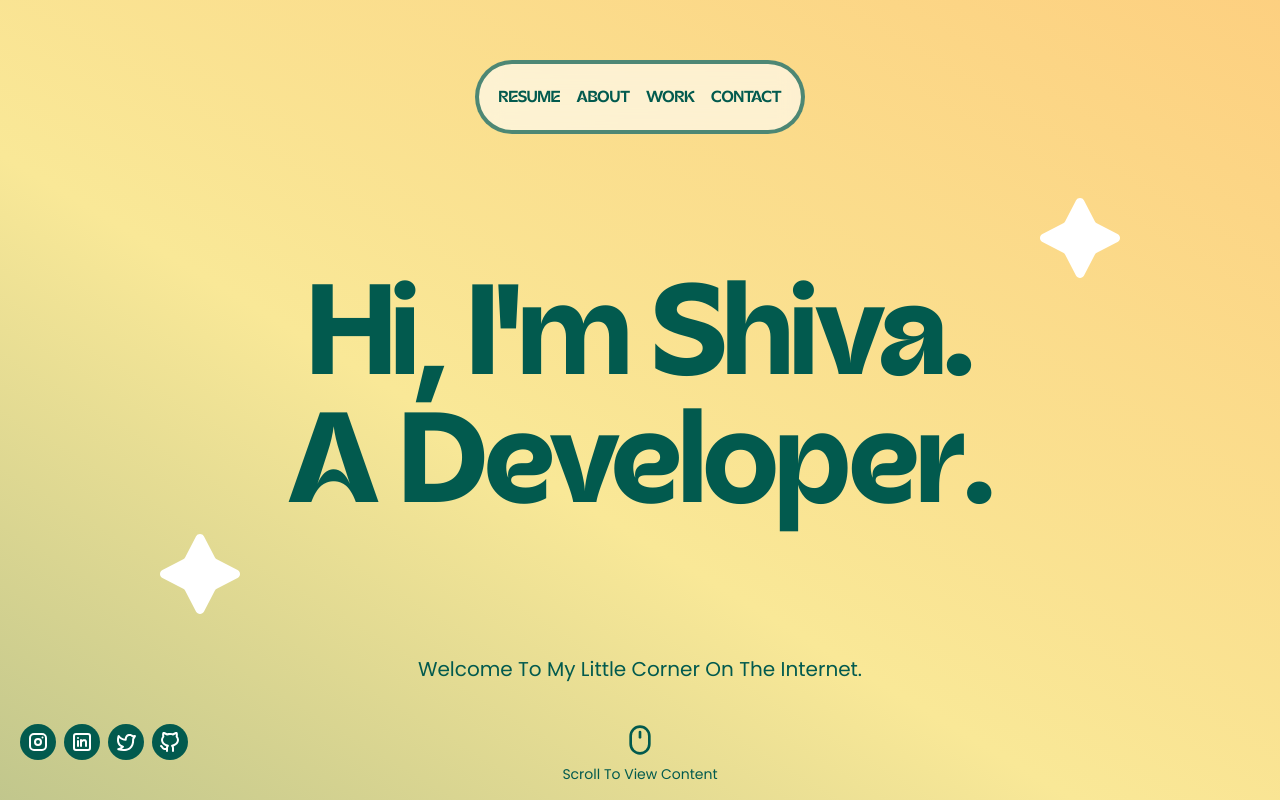
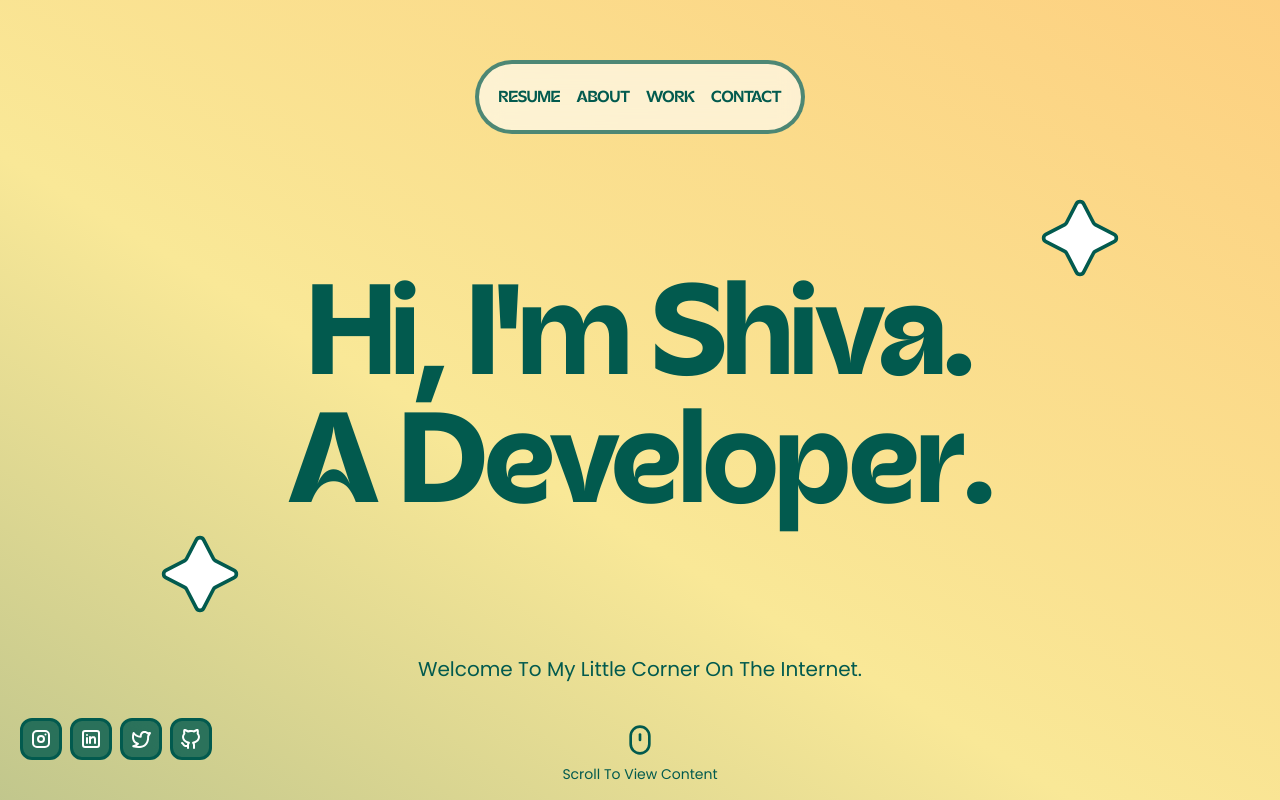
Before and after one commit to shivamyneni/react-portfolio, a React (Create React App) app: page / in a window 1280 px wide. Shown: the top 800 px of the page. Built offline with nearby package versions, Linux system fonts and the light colour scheme; a web font is replaced by a local one.

Commit message:
updated animatyions

```diff
--- a/src/assets/Images/Github.tsx
+++ b/src/assets/Images/Github.tsx
@@ -3,20 +3,25 @@ import React, { CSSProperties, memo } from "react";
 const Github = memo((props: CSSProperties) => {
 	const { color } = props;
 	return (
+		<a
+			className="p-[6px] rounded-xl  bg-primary  bg-opacity-80 backdrop-blur-md border-[3px]  border-primary hover:bg-white transition-colors group duration-500"
+			href="https://github.com/shivamyneni">
 			<svg
 				xmlns="http://www.w3.org/2000/svg"
-      style={props}
+				width={"1.5em"}
 				viewBox="0 0 24 24">
 				<g
 					fill="none"
-        fill-rule="nonzero">
+					fill-rule="nonzero"
+					className="text-white transition-colors duration-300 group-hover:text-primary">
 					<path d="M24 0v24H0V0h24ZM12.593 23.258l-.011.002-.071.035-.02.004-.014-.004-.071-.035c-.01-.004-.019-.001-.024.005l-.004.01-.017.428.005.02.01.013.104.074.015.004.012-.004.104-.074.012-.016.004-.017-.017-.427c-.002-.01-.009-.017-.017-.018Zm.265-.113-.013.002-.185.093-.01.01-.003.011.018.43.005.012.008.007.201.093c.012.004.023 0 .029-.008l.004-.014-.034-.614c-.003-.012-.01-.02-.02-.022Zm-.715.002a.023.023 0 0 0-.027.006l-.006.014-.034.614c0 .012.007.02.017.024l.015-.002.201-.093.01-.008.004-.011.017-.43-.003-.012-.01-.01-.184-.092Z" />
 					<path
-          fill={color}
+						className="fill-current"
 						d="M6.315 6.176c-.25-.638-.24-1.367-.129-2.034a6.77 6.77 0 0 1 2.12 1.07c.28.214.647.283.989.18A9.343 9.343 0 0 1 12 5c.961 0 1.874.14 2.703.391.342.104.709.034.988-.18a6.77 6.77 0 0 1 2.119-1.07c.111.667.12 1.396-.128 2.033-.15.384-.075.826.208 1.14C18.614 8.117 19 9.04 19 10c0 2.114-1.97 4.187-5.134 4.818-.792.158-1.101 1.155-.495 1.726.389.366.629.882.629 1.456v3a1 1 0 0 0 2 0v-3c0-.57-.12-1.112-.334-1.603C18.683 15.35 21 12.993 21 10c0-1.347-.484-2.585-1.287-3.622.21-.82.191-1.646.111-2.28-.071-.568-.17-1.312-.57-1.756-.595-.659-1.58-.271-2.28-.032a9.081 9.081 0 0 0-2.125 1.045A11.432 11.432 0 0 0 12 3c-.994 0-1.953.125-2.851.356a9.08 9.08 0 0 0-2.125-1.045c-.7-.24-1.686-.628-2.281.031-.408.452-.493 1.137-.566 1.719l-.005.038c-.08.635-.098 1.462.112 2.283C3.484 7.418 3 8.654 3 10c0 2.992 2.317 5.35 5.334 6.397A3.986 3.986 0 0 0 8 17.98l-.168.034c-.717.099-1.176.01-1.488-.122-.76-.322-1.152-1.133-1.63-1.753-.298-.385-.732-.866-1.398-1.088a1 1 0 0 0-.632 1.898c.558.186.944 1.142 1.298 1.566.373.448.869.916 1.58 1.218.682.29 1.483.393 2.438.276V21a1 1 0 0 0 2 0v-3c0-.574.24-1.09.629-1.456.607-.572.297-1.568-.495-1.726C6.969 14.187 5 12.114 5 10c0-.958.385-1.881 1.108-2.684.283-.314.357-.756.207-1.14Z"
 					/>
 				</g>
 			</svg>
+		</a>
 	);
 });
 
--- a/src/assets/Images/Instagram.tsx
+++ b/src/assets/Images/Instagram.tsx
@@ -3,20 +3,27 @@ import React, { CSSProperties, memo } from "react";
 const Instagram = memo((props: CSSProperties) => {
   const { color } = props;
   return (
+    <a
+   className="p-[6px] rounded-xl  bg-primary  bg-opacity-80 backdrop-blur-md border-[3px]  border-primary hover:bg-white transition-colors group"
+    href="https://www.instagram.com/_shivamyneni/"
+   >
     <svg
       xmlns="http://www.w3.org/2000/svg"
-      style={props}
+      width={"1.5em"}
       viewBox="0 0 24 24">
       <g
         fill="none"
-        fill-rule="evenodd">
+          fill-rule="evenodd"
+         className="text-white transition-colors duration-300 group-hover:text-primary"
+        >
         <path d="M24 0v24H0V0h24ZM12.593 23.258l-.011.002-.071.035-.02.004-.014-.004-.071-.035c-.01-.004-.019-.001-.024.005l-.004.01-.017.428.005.02.01.013.104.074.015.004.012-.004.104-.074.012-.016.004-.017-.017-.427c-.002-.01-.009-.017-.017-.018Zm.265-.113-.013.002-.185.093-.01.01-.003.011.018.43.005.012.008.007.201.093c.012.004.023 0 .029-.008l.004-.014-.034-.614c-.003-.012-.01-.02-.02-.022Zm-.715.002a.023.023 0 0 0-.027.006l-.006.014-.034.614c0 .012.007.02.017.024l.015-.002.201-.093.01-.008.004-.011.017-.43-.003-.012-.01-.01-.184-.092Z" />
         <path
-          fill={color}
+        className="fill-current"
           d="M16 3a5 5 0 0 1 5 5v8a5 5 0 0 1-5 5H8a5 5 0 0 1-5-5V8a5 5 0 0 1 5-5h8Zm0 2H8a3 3 0 0 0-3 3v8a3 3 0 0 0 3 3h8a3 3 0 0 0 3-3V8a3 3 0 0 0-3-3Zm-4 3a4 4 0 1 1 0 8 4 4 0 0 1 0-8Zm0 2a2 2 0 1 0 0 4 2 2 0 0 0 0-4Zm4.5-3.5a1 1 0 1 1 0 2 1 1 0 0 1 0-2Z"
         />
       </g>
-    </svg>
+      </svg>
+      </a>
   );
 });
 
--- a/src/assets/Images/Linkedin.tsx
+++ b/src/assets/Images/Linkedin.tsx
@@ -1,22 +1,32 @@
 import React, { CSSProperties, memo } from "react";
 
-const Linkedin = memo((props: CSSProperties) => {
+interface LinkedinProps {
+	color?: string; // Color for the SVG fill
+}
+
+const Linkedin = memo((props: LinkedinProps) => {
 	const { color } = props;
 	return (
+		<a
+			className="p-[6px] rounded-xl  bg-primary  bg-opacity-80 backdrop-blur-md border-[3px]  border-primary hover:bg-white transition-colors group"
+			href="https://www.linkedin.com/in/shivamyneni/">
 			<svg
 				xmlns="http://www.w3.org/2000/svg"
-      style={props}
+				width={"1.5em"}
 				viewBox="0 0 24 24">
 				<g
 					fill="none"
-        fill-rule="nonzero">
+					fill-rule="nonzero"
+					className="text-white transition-colors duration-300 group-hover:text-primary">
 					<path d="M24 0v24H0V0h24ZM12.593 23.258l-.011.002-.071.035-.02.004-.014-.004-.071-.035c-.01-.004-.019-.001-.024.005l-.004.01-.017.428.005.02.01.013.104.074.015.004.012-.004.104-.074.012-.016.004-.017-.017-.427c-.002-.01-.009-.017-.017-.018Zm.265-.113-.013.002-.185.093-.01.01-.003.011.018.43.005.012.008.007.201.093c.012.004.023 0 .029-.008l.004-.014-.034-.614c-.003-.012-.01-.02-.02-.022Zm-.715.002a.023.023 0 0 0-.027.006l-.006.014-.034.614c0 .012.007.02.017.024l.015-.002.201-.093.01-.008.004-.011.017-.43-.003-.012-.01-.01-.184-.092Z" />
 					<path
 						fill={color}
+						className="fill-current"
 						d="M18 3a3 3 0 0 1 3 3v12a3 3 0 0 1-3 3H6a3 3 0 0 1-3-3V6a3 3 0 0 1 3-3h12Zm0 2H6a1 1 0 0 0-1 1v12a1 1 0 0 0 1 1h12a1 1 0 0 0 1-1V6a1 1 0 0 0-1-1ZM8 10a1 1 0 0 1 .993.883L9 11v5a1 1 0 0 1-1.993.117L7 16v-5a1 1 0 0 1 1-1Zm3-1a1 1 0 0 1 .984.821 5.82 5.82 0 0 1 .623-.313c.667-.285 1.666-.442 2.568-.159.473.15.948.43 1.3.907.315.425.485.942.519 1.523L17 12v4a1 1 0 0 1-1.993.117L15 16v-4c0-.33-.08-.484-.132-.555a.548.548 0 0 0-.293-.188c-.348-.11-.849-.052-1.182.09-.5.214-.958.55-1.27.861L12 12.34V16a1 1 0 0 1-1.993.117L10 16v-6a1 1 0 0 1 1-1ZM8 7a1 1 0 1 1 0 2 1 1 0 0 1 0-2Z"
 					/>
 				</g>
 			</svg>
+		</a>
 	);
 });
 
--- a/src/assets/Images/Logo.tsx
+++ b/src/assets/Images/Logo.tsx
@@ -3,18 +3,24 @@ import React, { CSSProperties, memo } from "react";
 const Logo = memo((props: CSSProperties) => {
 	const { color } = props;
 	return (
+		<div className="group">
 		<svg
 			xmlns="http://www.w3.org/2000/svg"
 			style={props}
 			fill="none"
-      viewBox="0 0 200 200"
+			viewBox="-10 -10 220 220"
+			className="transition-colors duration-300"
 			version="1.1">
 			<g clip-path="url(#clip0_103_9)">
 				<path
 					fill={color}
+					className="group-hover:text-white"
+					strokeWidth="10"
+					stroke="#025a4e"
 					d="M89.932 6.129c4.225-8.172 15.911-8.172 20.136 0l26.905 52.035a11.33 11.33 0 0 0 4.863 4.863l52.035 26.905c8.172 4.225 8.172 15.911 0 20.136l-52.035 26.905a11.327 11.327 0 0 0-4.863 4.863l-26.905 52.035c-4.225 8.172-15.911 8.172-20.136 0l-26.905-52.035a11.33 11.33 0 0 0-4.863-4.863L6.13 110.068c-8.172-4.225-8.172-15.911 0-20.136l52.035-26.905a11.335 11.335 0 0 0 4.863-4.863L89.932 6.13Z"></path>
 			</g>
 			</svg>
+			</div>
 	);
 });
 
--- a/src/assets/Images/Twitter.tsx
+++ b/src/assets/Images/Twitter.tsx
@@ -3,20 +3,27 @@ import React, { CSSProperties, memo } from "react";
 const Twitter = memo((props: CSSProperties) => {
   const { color } = props;
   return (
+    <a
+				className="p-[6px] rounded-xl  bg-primary  bg-opacity-80 backdrop-blur-md border-[3px]  border-primary hover:bg-white transition-colors group"
+				href="https://twitter.com/Shivamyneni1"
+				>
     <svg
       xmlns="http://www.w3.org/2000/svg"
-      style={props}
+      width={"1.5em"}
       viewBox="0 0 24 24">
       <g
         fill="none"
-        fill-rule="evenodd">
+          fill-rule="evenodd"
+        className="text-white transition-colors duration-300 group-hover:text-primary"
+        >
         <path d="M24 0v24H0V0h24ZM12.593 23.258l-.011.002-.071.035-.02.004-.014-.004-.071-.035c-.01-.004-.019-.001-.024.005l-.004.01-.017.428.005.02.01.013.104.074.015.004.012-.004.104-.074.012-.016.004-.017-.017-.427c-.002-.01-.009-.017-.017-.018Zm.265-.113-.013.002-.185.093-.01.01-.003.011.018.43.005.012.008.007.201.093c.012.004.023 0 .029-.008l.004-.014-.034-.614c-.003-.012-.01-.02-.02-.022Zm-.715.002a.023.023 0 0 0-.027.006l-.006.014-.034.614c0 .012.007.02.017.024l.015-.002.201-.093.01-.008.004-.011.017-.43-.003-.012-.01-.01-.184-.092Z" />
         <path
-          fill={color}
+         className="fill-current"
           d="M17.817 6.989c-.353-.508-1.297-1.222-2.826-.914-.892.179-1.425.62-1.764 1.202-.361.62-.536 1.463-.536 2.444a1 1 0 0 1-1 1c-2.366 0-4.618-.703-6.513-2.604a10.52 10.52 0 0 0-.168 2.34c.053 1.086.312 2.175.927 3.108.605.917 1.6 1.757 3.264 2.285a1 1 0 0 1 .41 1.655 8.52 8.52 0 0 1-1.796 1.405c1.06.11 2.082.118 3.03.032 1.92-.174 3.449-.723 4.405-1.5 2.013-1.632 3.09-4.066 2.89-8.144-.034-.67.613-1.393.925-1.942-.471.088-.943.072-1.248-.367ZM4.594 4.984a1 1 0 0 1 .941.429C7.011 7.572 8.783 8.47 10.75 8.674c.096-.841.323-1.672.75-2.404.626-1.074 1.644-1.864 3.098-2.156 2.01-.404 3.54.324 4.427 1.215l1.792-.335a1 1 0 0 1 1.053 1.478l-1.72 3.022c.157 4.361-1.055 7.405-3.639 9.502-1.37 1.112-3.332 1.743-5.485 1.938-2.17.196-4.623-.041-7.061-.753a1 1 0 0 1 .007-1.922c1.226-.349 2.16-.65 3.003-1.177-1.199-.636-2.082-1.468-2.707-2.416-.868-1.318-1.19-2.788-1.254-4.113-.064-1.325.127-2.553.329-3.438.115-.505.249-1.011.434-1.495a1 1 0 0 1 .818-.636Z"
         />
       </g>
-    </svg>
+      </svg>
+      </a>
   );
 });
 
--- a/src/containers/Intro.tsx
+++ b/src/containers/Intro.tsx
@@ -6,6 +6,7 @@ import TextReveal from "components/magicui/text-reveal";
 import Logo from "assets/Images/Logo";
 import SparklesText from "@components/magicui/sparkles-text";
 import { Mouse, MoveDownRight } from "lucide-react";
+import MouseIcon from "icons/MouseIcon";
 
 gsap.registerPlugin(ScrollTrigger);
 const Intro = memo(() => {
@@ -13,6 +14,7 @@ const Intro = memo(() => {
 	const spark2logoRef = React.useRef<HTMLDivElement>(null);
 	const titleRef = React.useRef<HTMLDivElement>(null);
 	const subtitleRef = React.useRef<HTMLDivElement>(null);
+	const mouseIconRef = React.useRef<HTMLDivElement>(null);
 
 	React.useEffect(() => {
 		if (
@@ -33,6 +35,7 @@ const Intro = memo(() => {
 					{ translateY: -5, opacity: 0 },
 					{ translateY: 0, opacity: 1, duration: 0.2 }
 				)
+
 				.fromTo(
 					sparklogoRef.current,
 					{ scale: 0 },
@@ -66,7 +69,7 @@ const Intro = memo(() => {
 		gsap.fromTo(
 			".quote1",
 			{ yPercent: 100, opacity: 0 },
-			{ yPercent: 0, duration: 2, opacity: 1, ease: "sine", delay: 3 }
+			{ yPercent: 0, duration: 1, opacity: 1, ease: "sine" }
 		);
 	}, []);
 
@@ -77,18 +80,18 @@ const Intro = memo(() => {
 					<div
 						className="xs:w-[3em] sm:w-[3em] md:w-[110px] lg:w-[5em] self-end "
 						ref={sparklogoRef}>
-						<Logo width={"100%"} color="white" />
+						<Logo width={"100%"} height={"100%"} color="white" />
 					</div>
 					<h1
-						className="font-Acorn text-primary font-bold mainheading xs:text-[50px] sm:text-[50px] md:text-[100px] lg:text-9xl "
+						className="font-Acorn text-primary font-bold mainheading xs:text-[50px] sm:text-[50px] md:text-[100px] lg:text-9xl   "
 						ref={titleRef}>
 						Hi, I'm Shiva.
 						<br />A Developer.
 					</h1>
 					<div
-						className="xs:w-[3em] sm:w-[3em] md:w-[110px] lg:w-[5em] self-start  "
+						className="xs:w-[3em] sm:w-[3em] md:w-[130px] lg:w-[5em] self-start  "
 						ref={spark2logoRef}>
-						<Logo width={"100%"} color="white" />
+						<Logo width={"100%"} height={"100%"} color="white" />
 					</div>
 				</div>
 				<p
@@ -96,18 +99,18 @@ const Intro = memo(() => {
 					ref={subtitleRef}>
 					Welcome to my little corner on the internet.
 				</p>
+				<MouseIcon />
 
-				<Mouse className="text-primary w-8 h-8 mb-2" />
 				<p className="font-Poppins text-sm text-primary mb-4 capitalize">
 					Scroll to View Content
 				</p>
 			</div>
-			<div className="w-screen bg-opacity-10 px-[15%] xs:h-auto sm:h-auto  md:h-screen   mb-[20px]  xs:py-[10%] flex flex-col justify-center items-start bg-primary overflow-hidden  border-[4px] border-primary rounded-b-[2%] mx-[2px]">
+			<div className="w-screen bg-opacity-10 px-[15%] xs:h-auto sm:h-auto  md:h-screen   mb-[20px]  xs:py-[10%] sm:py-[10%] md:py-[2%] flex flex-col justify-center items-start bg-primary overflow-hidden  border-[4px] border-primary rounded-b-[2%] mx-[2px]">
 				<div className=" flex flex-row justify-center items-center mb-[40px] ml-[-30px] items-self-start xs:mt-[32px] sm:mt-[32px] md:mt-[10px]">
 					<p className="font-Acorn  md:text-[32px] font-bold text-primary ">
 						About
 					</p>
-					<MoveDownRight className="ml-[8px] text-[48px] text-primary" />
+					<MoveDownRight className="ml-[8px] w-8 h-8 text-primary" />
 				</div>
 				<p className="font-Acorn font-bold xs:text-[24px] sm:text-[32px] md:text-[64px] text-center text-primary capitalize quote1 block ">
 					Hi! I am a full stack developer currently seeking full-time work with
--- a/src/containers/Socialbutton.tsx
+++ b/src/containers/Socialbutton.tsx
@@ -40,179 +40,171 @@ const SocialButtons = () => {
 					GithublogoRef.current,
 					{ opacity: 0, translateY: 100 },
 					{ opacity: 1, translateY: 0, duration: 0.2 }
-				);
+			);
+//
+		// 	InstalogoRef?.current?.addEventListener("mouseenter", () => {
+		// 		gsap.to(InstalogoRef.current, {
+		// 			borderColor: "white",
 
-			InstalogoRef?.current?.addEventListener("mouseenter", () => {
-				gsap.to(InstalogoRef.current, {
-					scale: 1.3,
-					duration: 0.2,
-					ease: "sin",
-				});
-			});
+		// 			duration: 0.3,
+		// 			ease: "sine",
+		// 		});
+		// 	});
 
-			InstalogoRef?.current?.addEventListener("mouseleave", () => {
-				gsap.to(InstalogoRef.current, {
-					scale: 1,
-					duration: 0.2,
-					ease: "sin",
-				});
-			});
-		}
+		// 	InstalogoRef?.current?.addEventListener("mouseleave", () => {
+		// 		gsap.to(InstalogoRef.current, {
+		// 			borderColor: "#025a4e",
+		// 			duration: 0.3,
+		// 			ease: "sine",
+		// 		});
+		// 	});
+		// }
 
-		LinkedinlogoRef?.current?.addEventListener("mouseenter", () => {
-			gsap.to(LinkedinlogoRef.current, {
-				scale: 1.3,
-				duration: 0.2,
-				ease: "sin",
-			});
-		});
+		// LinkedinlogoRef?.current?.addEventListener("mouseenter", () => {
+		// 	gsap.to(LinkedinlogoRef.current, {
+		// 		borderColor: "white",
 
-		LinkedinlogoRef?.current?.addEventListener("mouseleave", () => {
-			gsap.to(LinkedinlogoRef.current, {
-				scale: 1,
-				duration: 0.2,
-				ease: "sin",
-			});
-		});
+		// 		duration: 0.3,
+		// 		ease: "sine",
+		// 	});
+		// });
 
-		TwitterlogoRef?.current?.addEventListener("mouseenter", () => {
-			gsap.to(TwitterlogoRef.current, {
-				scale: 1.3,
-				duration: 0.2,
-				ease: "sin",
-			});
-		});
+		// LinkedinlogoRef?.current?.addEventListener("mouseleave", () => {
+		// 	gsap.to(LinkedinlogoRef.current, {
+		// 		borderColor: "#025a4e",
+		// 		duration: 0.3,
+		// 		ease: "sine",
+		// 	});
+		// });
 
-		TwitterlogoRef?.current?.addEventListener("mouseleave", () => {
-			gsap.to(TwitterlogoRef.current, {
-				scale: 1,
-				duration: 0.2,
-				ease: "sin",
-			});
-		});
+		// TwitterlogoRef?.current?.addEventListener("mouseenter", () => {
+		// 	gsap.to(TwitterlogoRef.current, {
+		// 		borderColor: "white",
 
-		GithublogoRef?.current?.addEventListener("mouseenter", () => {
-			gsap.to(GithublogoRef.current, {
-				scale: 1.3,
-				duration: 0.2,
-				ease: "sin",
-			});
-		});
+		// 		duration: 0.3,
+		// 		ease: "sine",
+		// 	});
+		// });
 
-		GithublogoRef?.current?.addEventListener("mouseleave", () => {
-			gsap.to(GithublogoRef.current, {
-				scale: 1,
-				duration: 0.2,
-				ease: "sin",
-			});
-		});
+		// TwitterlogoRef?.current?.addEventListener("mouseleave", () => {
+		// 	gsap.to(TwitterlogoRef.current, {
+		// 		borderColor: "#025a4e",
+		// 		duration: 0.3,
+		// 		ease: "sine",
+		// 	});
+		// });
+
+		// GithublogoRef?.current?.addEventListener("mouseenter", () => {
+		// 	gsap.to(GithublogoRef.current, {
+		// 		borderColor: "white",
+
+		// 		duration: 0.3,
+		// 		ease: "sine",
+		// 	});
+		// });
+
+		// GithublogoRef?.current?.addEventListener("mouseleave", () => {
+		// 	gsap.to(GithublogoRef.current, {
+		// 		borderColor: "#025a4e",
+		// 		duration: 0.3,
+		// 		ease: "sine",
+		// 	});
+	}
 		return () => {
-			if (
-				InstalogoRef.current &&
-				LinkedinlogoRef.current &&
-				TwitterlogoRef.current &&
-				GithublogoRef.current
-			) {
-				gsap.killTweensOf([
-					InstalogoRef.current,
-					LinkedinlogoRef.current,
-					TwitterlogoRef.current,
-					GithublogoRef.current,
-				]);
+		// 	if (
+		// 		InstalogoRef.current &&
+		// 		LinkedinlogoRef.current &&
+		// 		TwitterlogoRef.current &&
+		// 		GithublogoRef.current
+		// 	) {
+		// 		gsap.killTweensOf([
+		// 			InstalogoRef.current,
+		// 			LinkedinlogoRef.current,
+		// 			TwitterlogoRef.current,
+		// 			GithublogoRef.current,
+		// 		]);
 
-				InstalogoRef?.current?.removeEventListener("mouseenter", () => {
-					gsap.to(InstalogoRef.current, {
-						scale: 1,
-						duration: 0.2,
-						ease: "sin",
-					});
-				});
+		// 		InstalogoRef?.current?.removeEventListener("mouseenter", () => {
+		// 			gsap.to(InstalogoRef.current, {
+		// 				scale: 1,
+		// 				duration: 0.2,
+		// 				ease: "sin",
+		// 			});
+		// 		});
 
-				InstalogoRef?.current?.removeEventListener("mouseleave", () => {
-					gsap.to(InstalogoRef.current, {
-						scale: 1,
-						duration: 0.2,
-						ease: "sin",
-					});
-				});
+		// 		InstalogoRef?.current?.removeEventListener("mouseleave", () => {
+		// 			gsap.to(InstalogoRef.current, {
+		// 				scale: 1,
+		// 				duration: 0.2,
+		// 				ease: "sin",
+		// 			});
+		// 		});
 
-				LinkedinlogoRef?.current?.removeEventListener("mouseenter", () => {
-					gsap.to(LinkedinlogoRef.current, {
-						scale: 1,
-						duration: 0.2,
-						ease: "sin",
-					});
-				});
+		// 		LinkedinlogoRef?.current?.removeEventListener("mouseenter", () => {
+		// 			gsap.to(LinkedinlogoRef.current, {
+		// 				scale: 1,
+		// 				duration: 0.2,
+		// 				ease: "sin",
+		// 			});
+		// 		});
 
-				LinkedinlogoRef?.current?.removeEventListener("mouseleave", () => {
-					gsap.to(LinkedinlogoRef.current, {
-						scale: 1,
-						duration: 0.2,
-						ease: "sin",
-					});
-				});
+		// 		LinkedinlogoRef?.current?.removeEventListener("mouseleave", () => {
+		// 			gsap.to(LinkedinlogoRef.current, {
+		// 				scale: 1,
+		// 				duration: 0.2,
+		// 				ease: "sin",
+		// 			});
+		// 		});
 
-				TwitterlogoRef?.current?.removeEventListener("mouseenter", () => {
-					gsap.to(TwitterlogoRef.current, {
-						scale: 1,
-						duration: 0.2,
-						ease: "sin",
-					});
-				});
+		// 		TwitterlogoRef?.current?.removeEventListener("mouseenter", () => {
+		// 			gsap.to(TwitterlogoRef.current, {
+		// 				scale: 1,
+		// 				duration: 0.2,
+		// 				ease: "sin",
+		// 			});
+		// 		});
 
-				TwitterlogoRef?.current?.removeEventListener("mouseleave", () => {
-					gsap.to(TwitterlogoRef.current, {
-						scale: 1,
-						duration: 0.2,
-						ease: "sin",
-					});
-				});
+		// 		TwitterlogoRef?.current?.removeEventListener("mouseleave", () => {
+		// 			gsap.to(TwitterlogoRef.current, {
+		// 				scale: 1,
+		// 				duration: 0.2,
+		// 				ease: "sin",
+		// 			});
+		// 		});
 
-				GithublogoRef?.current?.removeEventListener("mouseenter", () => {
-					gsap.to(GithublogoRef.current, {
-						scale: 1,
-						duration: 0.2,
-						ease: "sin",
-					});
-				});
+		// 		GithublogoRef?.current?.removeEventListener("mouseenter", () => {
+		// 			gsap.to(GithublogoRef.current, {
+		// 				scale: 1,
+		// 				duration: 0.2,
+		// 				ease: "sin",
+		// 			});
+		// 		});
 
-				GithublogoRef?.current?.removeEventListener("mouseleave", () => {
-					gsap.to(GithublogoRef.current, {
-						scale: 1,
-						duration: 0.2,
-						ease: "sin",
-					});
-				});
-			}
+		// 		GithublogoRef?.current?.removeEventListener("mouseleave", () => {
+		// 			gsap.to(GithublogoRef.current, {
+		// 				scale: 1,
+		// 				duration: 0.2,
+		// 				ease: "sin",
+		// 			});
+		// 		});
+		// 	}
 		};
 	}, []);
 
 	return (
 		<div className=" xs:hidden sm:hidden md:flex flex-row gap-2  justify-center  fixed bottom-[40px] left-[20px] items-center ">
-			<a
-				className="p-[6px] rounded-full bg-primary"
-				href="https://www.instagram.com/_shivamyneni/"
-				ref={InstalogoRef}>
-				<Instagram color={COLORS.white} width={"1.5em"} />
-			</a>
-			<a
-				className="p-[6px] rounded-full bg-primary"
-				href="https://www.linkedin.com/in/shivamyneni/"
-				ref={LinkedinlogoRef}>
-				<Linkedin color={COLORS.white} width={"1.5em"} />
-			</a>
-			<a
-				className="p-[6px] rounded-full bg-primary"
-				href="https://twitter.com/Shivamyneni1"
-				ref={TwitterlogoRef}>
-				<Twitter color={COLORS.white} width={"1.5em"} />
-			</a>
-			<a
-				className="p-[6px] rounded-full bg-primary"
-				href="https://github.com/shivamyneni"
-				ref={GithublogoRef}>
-				<Github color={COLORS.white} width={"1.5em"} />
-			</a>
+
+				<Instagram color={COLORS.white}  />
+
+
+				<Linkedin color={COLORS.white} />
+
+
+				<Twitter color={COLORS.white}  />
+
+
+				<Github color={COLORS.white}  />
+
 		</div>
 	);
 };
--- /dev/null
+++ b/src/icons/MouseIcon.tsx
@@ -0,0 +1,37 @@
+import { useEffect, useRef } from "react";
+import gsap from "gsap";
+
+const MouseIcon: React.FC = () => {
+	const rectRef = useRef<SVGRectElement | null>(null);
+
+	useEffect(() => {
+		if (rectRef.current) {
+			gsap.fromTo(
+				rectRef.current,
+				{ translateY: 0 },
+				{
+					translateY: 3,
+					repeat: -1,
+					yoyo: true,
+					duration: 0.8,
+				}
+			);
+		}
+	}, []);
+	return (
+		<svg
+			xmlns="http://www.w3.org/2000/svg"
+			className="text-primary w-8 h-8 mb-2"
+			viewBox="0 0 24 24"
+			fill="none"
+			stroke="currentColor"
+			stroke-width="2"
+			stroke-linecap="round"
+			stroke-linejoin="round">
+			<rect x="5" y="2" width="14" height="20" rx="7" />
+			<path ref={rectRef} d="M12 6v4" />
+		</svg>
+	);
+};
+
+export default MouseIcon;
--- a/src/index.css
+++ b/src/index.css
@@ -146,7 +146,8 @@ code {
 	top: 100%;
 	left: 0%;
 	width: 0;
-	height: 2px;
+	height: 3px;
+
 	background: #025a4e;
 	border-radius: 100;
 	display: block;
```
Lines whose indentation alone changed are shown as unchanged.
